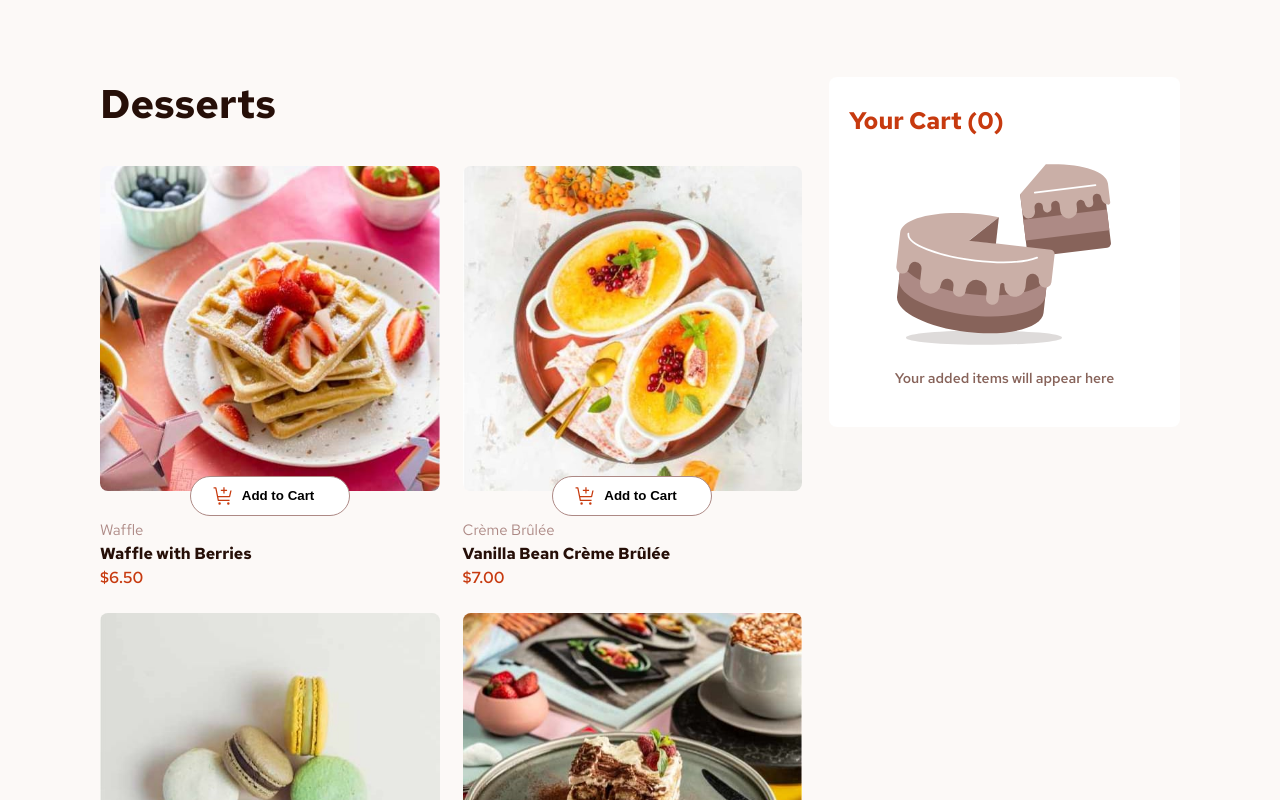
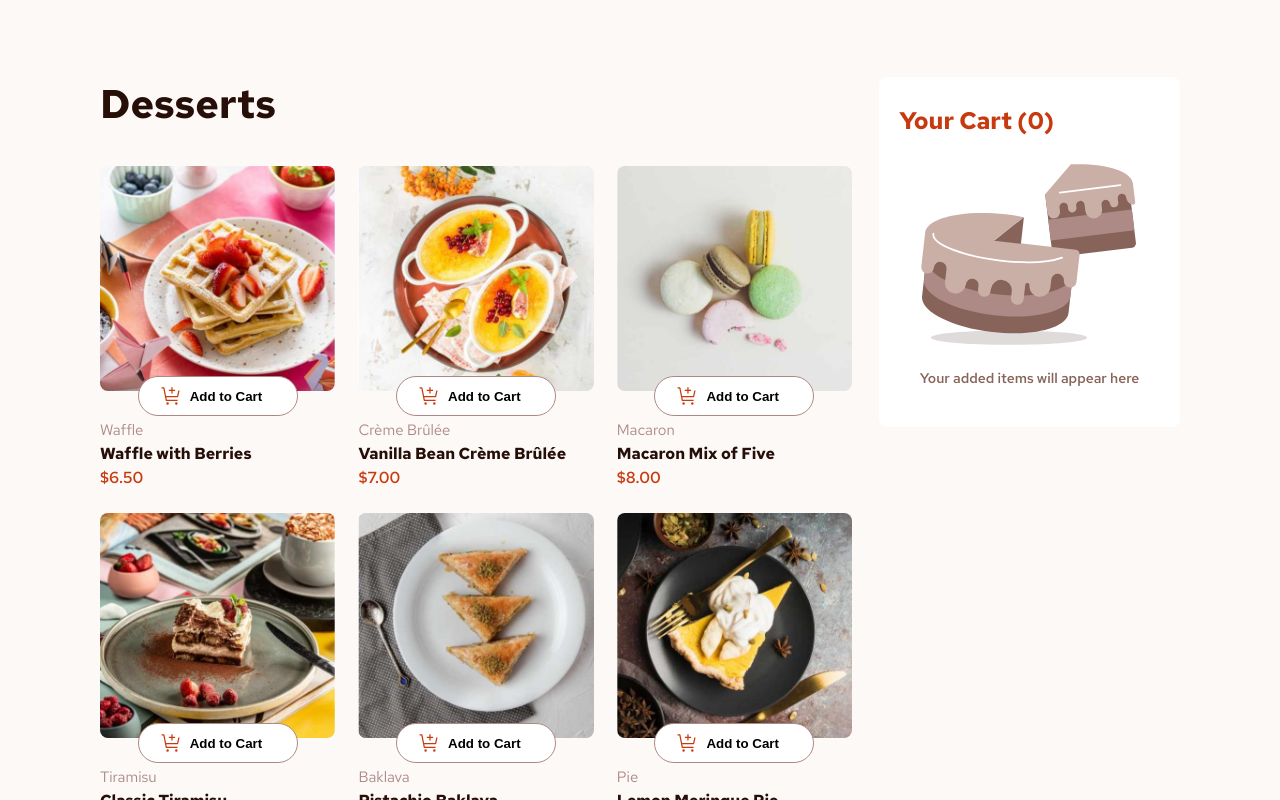
Before and after one commit to kardahim/ProductListWithCart, an Angular app: page / in a window 1280 px wide. Shown: the top 800 px of the page. Built offline with nearby package versions, Linux system fonts and the light colour scheme.

Commit message:
minor fixes

```diff
--- a/src/app/app.component.scss
+++ b/src/app/app.component.scss
@@ -16,7 +16,7 @@
 }
 
 .products {
-  flex: 2;
+  flex: 2.5;
 
   &__category {
     margin-bottom: 36px;
--- a/src/app/components/cart/cart.component.scss
+++ b/src/app/components/cart/cart.component.scss
@@ -1,4 +1,5 @@
 // TODO add overflow auto and max height (similar to order-dialog content)
+// TODO move clear row btn higher
 .cart {
   background-color: #ffffff;
   border-radius: 8px;
--- a/src/app/services/product/products-storage.service.ts
+++ b/src/app/services/product/products-storage.service.ts
@@ -8,7 +8,7 @@ import { Product } from '../../models/Product';
 })
 export class ProductsStorageService {
   readonly products$: BehaviorSubject<Product[]> = new BehaviorSubject<Product[]>([]);
-  readonly productsLoading$: BehaviorSubject<Boolean> = new BehaviorSubject<Boolean>(false);
+  readonly productsLoading$: BehaviorSubject<boolean> = new BehaviorSubject<boolean>(false);
 
   constructor(private api: ProductsApiService) {}
 
```
